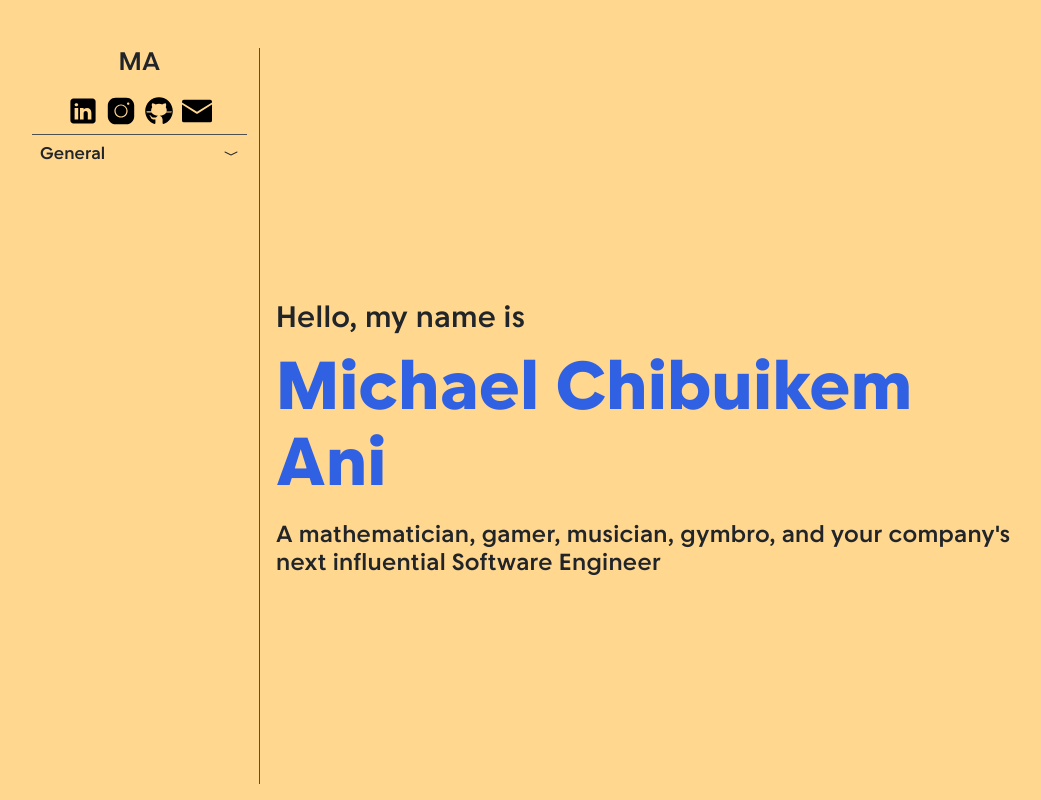
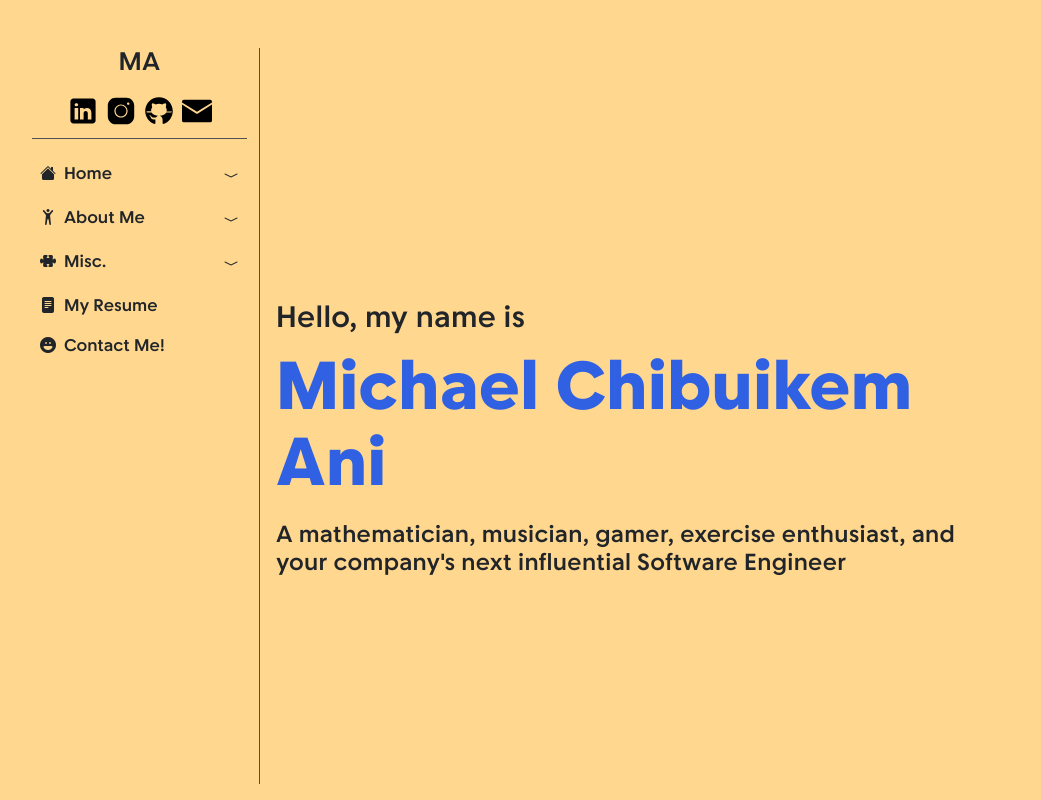
Before and after one commit to Smashthehedgehog/my-app, a React (Create React App) app: page /Hobbies in a window 1280 px wide. Shown: the top 800 px of the page, without its empty margins (124-1165 px from the left). Built offline with nearby package versions, Linux system fonts and the light colour scheme.

Commit message:
Sidebar updates

```diff
--- a/src/App.js
+++ b/src/App.js
@@ -23,7 +23,7 @@ function App() {
               <svg xmlns="http://www.w3.org/2000/svg" viewBox="0 0 128 96" width="30px" height="30px"><path d="M0 11.283V8a8 8 0 0 1 8-8h112a8 8 0 0 1 8 8v3.283l-64 40zm66.12 48.11a4.004 4.004 0 0 1-4.24 0L0 20.717V88a8 8 0 0 0 8 8h112a8 8 0 0 0 8-8V20.717z"></path></svg>
             </div>
 
-            <div className='App-sidebar-horizontal-line'></div>
+            <div className='App-sidebar-horizontal-line mb-3 mt-1'></div>
 
 
             {/* Input Sidebar React Application Here */}
@@ -43,7 +43,7 @@ function App() {
             <div className="header-container d-flex flex-column justify-content-center">
               <p className='headline-3-large'> Hello, my name is</p>
               <p className='display-1-large sonic-blue-text'> Michael Chibuikem Ani</p>
-              <p className='headline-3-small'> A mathematician, gamer, musician, gymbro, and your company's next
+              <p className='headline-3-small'> A mathematician, musician, gamer, exercise enthusiast, and your company's next
               influential Software Engineer</p>
             </div>
             <div className='m-4'></div>
--- a/src/components/sidebar/Sidebar.css
+++ b/src/components/sidebar/Sidebar.css
@@ -3,6 +3,45 @@
     height: 100%;
 }
 
-.sidebar-title:hover {
-    background-color: aqua;
+.toggle-btn {
+    cursor: pointer;
 }
+
+
+.sidebar-item.open .sidebar-title .toggle-btn {
+    transition: transform .3s;
+}
+
+.sidebar-item .sidebar-title .toggle-btn {
+    transition: transform .3s;
+}
+
+.sidebar-title span i {
+    display: inline-block;
+    width: 1.5rem;
+}
+
+.sidebar-item.open > .sidebar-title .toggle-btn {
+    transform: scaleY(-1);
+}
+
+.sidebar-item.open > .sidebar-content {
+    transform: scaleY(1);
+}
+
+.sidebar-content {
+    padding-top: .25em;
+    margin-left: 1em;
+    max-height: 0;
+    transition: max-height 0.5s ease-out;
+    overflow: hidden;
+}
+
+.sidebar-item.open > .sidebar-content {
+    max-height: 500px;
+    transition: max-height 1s ease-in;
+}
+
+.no-decoration {
+    text-decoration: none;
+}
--- a/src/components/sidebar/Sidebar.js
+++ b/src/components/sidebar/Sidebar.js
@@ -1,12 +1,13 @@
 import React from 'react';
 import SidebarItem from './SidebarItem';
 import './Sidebar.css';
+import items from '../../data/sidebar.json';
 
 
 export default function Sidebar () {
     return (
         <div className='sidebar'>
-            <SidebarItem />
+            { items.map((item, index) => <SidebarItem key={index} item={item} />) }
         </div>
     );
 }
--- a/src/components/sidebar/SidebarItem.js
+++ b/src/components/sidebar/SidebarItem.js
@@ -1,14 +1,34 @@
-import React from 'react';
+import { useState } from 'react';
 
-export default function SidebarItem () {
-    return (
-        <div className="sidebar-item">
-            <div className="sidebar-title d-flex headline-5-medium justify-content-between m-2">
-                <span>
-                    General
-                </span>
-                <i class="bi bi-chevron-compact-down"></i>
+
+export default function SidebarItem ({item}) {
+    const [open, setOpen] = useState(false)
+
+    if (item.childrens) {
+        return (
+            <div className={open ? "sidebar-item open" : "sidebar-item"} onMouseEnter={() => setOpen(true)} onMouseLeave={() => setOpen(false)} >
+                <div className="sidebar-title d-flex justify-content-between m-2">
+                    <span className='headline-5-medium'>
+                        {item.icon && <i className={item.icon}></i> }
+                        {item.title}
+                    </span>
+                    <i class="bi bi-chevron-compact-down toggle-btn"></i>
+                </div>
+                <div className='sidebar-content'>
+                { item.childrens.map((child, index) => <SidebarItem key={index} item={child} />) }
+                </div>
             </div>
-        </div>
-    )
+        )
+    } else {
+        return (
+            <a href={item.path || "#"} className="d-flex sidebar-item no-decoration text-dark">
+                <div className="sidebar-title d-flex justify-content-between m-2">
+                    <span className='headline-5-medium'>
+                        {item.icon && <i className={item.icon}></i> }
+                        {item.title}
+                    </span>
+                </div>
+            </a>
+        )
+    }
 }
--- /dev/null
+++ b/src/data/sidebar.json
@@ -0,0 +1,54 @@
+[
+    {
+        "title": "Home",
+        "icon": "bi-house-fill",
+        "childrens": [
+            {
+                "title": "What I Do",
+                "path": "/"
+            },
+            {
+                "title": "Experience",
+                "path": "/about"
+            }
+        ]
+    },
+    {
+        "title": "About Me",
+        "icon": "bi-person-arms-up",
+        "childrens": [
+            {
+                "title": "Autobiography",
+                "path": "/login"
+            },
+            {
+                "title": "Hobbies",
+                "path": "/register"
+            }
+        ]
+    },
+    {
+        "title": "Misc.",
+        "icon": "bi-puzzle-fill",
+        "childrens": [
+            {
+                "title": "Artifacts & Work",
+                "path": "/profile"
+            },
+            {
+                "title": "Writings",
+                "path": "/logout"
+            }
+        ]
+    },
+    {
+        "title": "My Resume",
+        "icon": "bi-file-text-fill",
+        "path": "/support"
+    },
+    {
+        "title": "Contact Me!",
+        "icon": "bi-emoji-laughing-fill",
+        "path": "/report-bug"
+    }
+]
```
